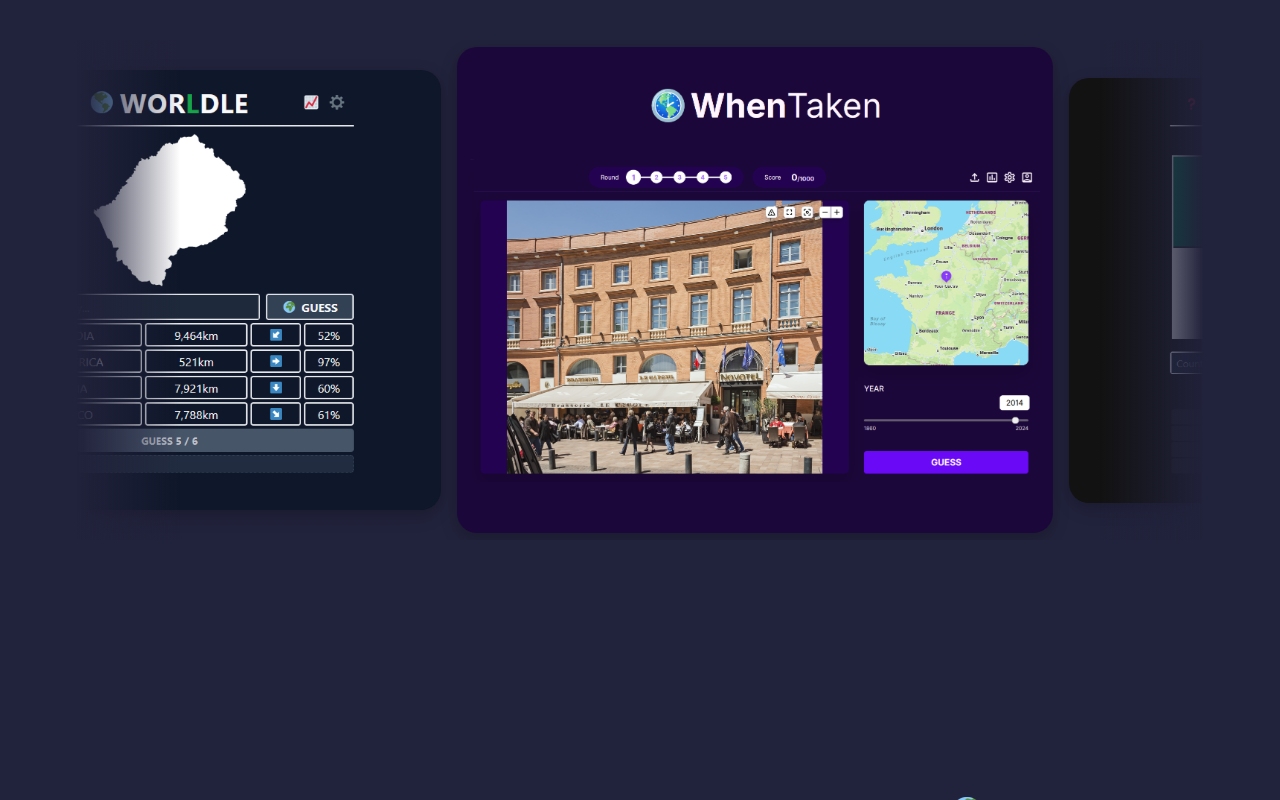
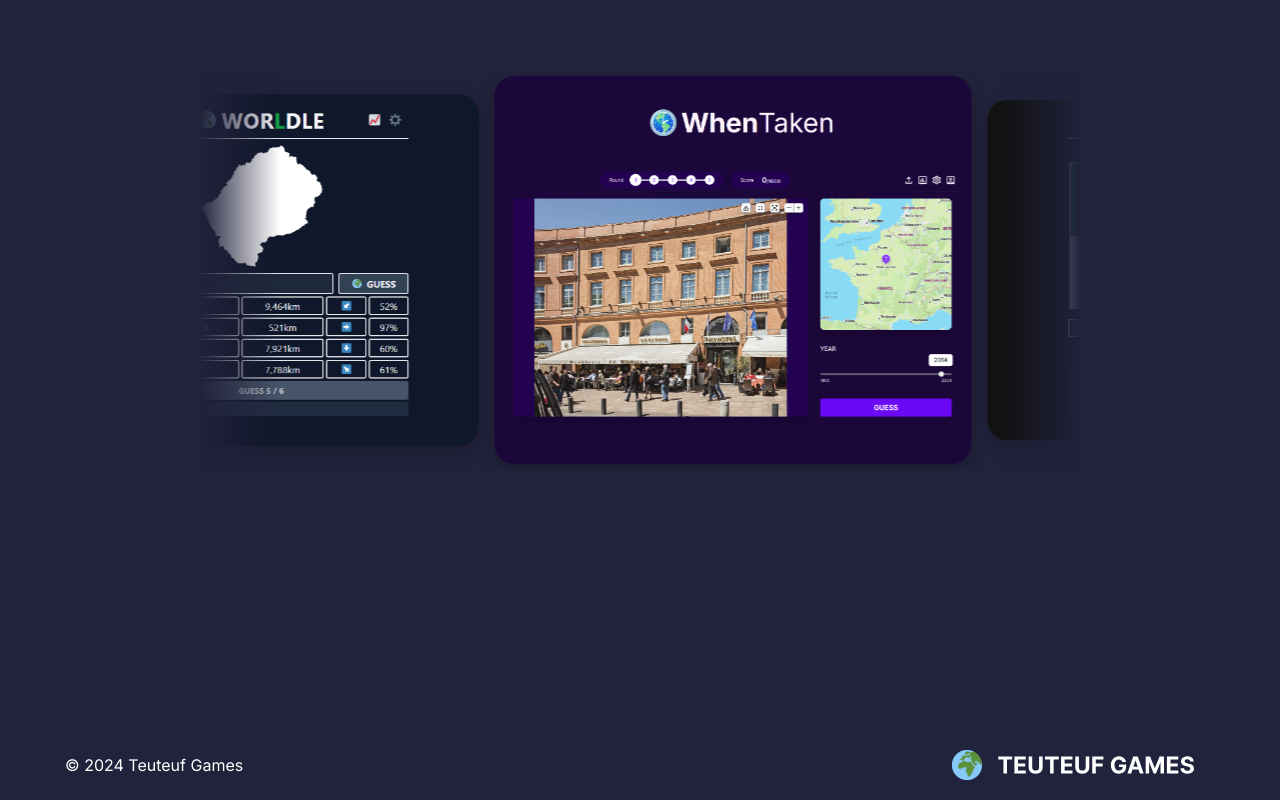
Before and after one commit to IlyaTeuteuf/opera-landing-page, a React (Vite) app: page / in a window 1280 px wide. Built offline with nearby package versions, Linux system fonts and the light colour scheme.

Commit message:
Final commit. Best of luck <3

```diff
--- a/src/App.jsx
+++ b/src/App.jsx
@@ -6,7 +6,7 @@
 import styled from "styled-components";
 
 const InfoWrapper = styled.div`
-  margin: 0 auto auto;
+  flex-grow: 1;
   display: flex;
   flex-direction: column;
   justify-content: center;
--- a/src/components/Card.jsx
+++ b/src/components/Card.jsx
@@ -24,6 +24,8 @@
     transition: transform 0.5s ease;
     object-fit: cover;
     object-position: center;
+    user-select: none;
+
   }
 
   &:hover img{
@@ -116,8 +118,21 @@
     height: ${(props) => (props.$smol ? "85%" : "100%")};
     min-width: 521px;
   }
+  @media screen and (max-height: 900px) {
+    height: ${(props) => (props.$smol ? "85%" : "100%")};
+    min-width: 521px;
+  }
 
   @media screen and (max-width: 1080px) {
+    ${(props) => (props.$smol ? "display: block" : "display: block")};
+
+    p {
+      font-size: 2rem;
+    }
+
+    min-width: 417px;
+  }
+  @media screen and (max-height: 800px) {
     ${(props) => (props.$smol ? "display: block" : "display: block")};
 
     p {
--- a/src/components/GameLogo.jsx
+++ b/src/components/GameLogo.jsx
@@ -3,7 +3,8 @@
 import { useEffect, useRef, useState } from "react";
 
 const StyledGameLogo = styled.span`
-  margin: 32px 0;
+  padding-top: 8px;
+  margin: 0 0 32px;
   color: white;
   text-align: center;
   font-size: 2.5rem;
--- a/src/components/Scroller.jsx
+++ b/src/components/Scroller.jsx
@@ -20,9 +20,19 @@
     gap: 16px;
   }
 
-  &.animate .container {
+  /* &.animate .container {
     animation: ${(props) =>
     props.shift === "left" ? "shiftLeft" : "shiftRight"}
+      1s ease;
+  } */
+  &.animate .container {
+    animation: ${(props) => {
+        if (props.swipe) {
+          return props.shift === "left" ? "shiftLeftSwipe" : "shiftRightSwipe";
+        } else {
+          return props.shift === "left" ? "shiftLeft" : "shiftRight";
+        }
+      }}
       1s ease;
   }
 
@@ -63,7 +73,6 @@
   @keyframes shiftRight {
     0% {
       transform: translateX(-641px);
-
     }
     100% {
       transform: translateX(0);
@@ -79,10 +88,29 @@
     }
   }
 
-  @media screen and (max-width: 1536px) {
+  @media screen and (max-width: 1366px) {
+    max-width: 1150px;
+    height: 500px;
+
+    @keyframes shiftRight {
+      0% {
+        transform: translateX(-536px);
+      }
+      100% {
+        transform: translateX(0);
+      }
     }
 
-  @media screen and (max-width: 1366px) {
+    @keyframes shiftLeft {
+      0% {
+        transform: translateX(536px);
+      }
+      100% {
+        transform: translateX(0);
+      }
+    }
+  }
+  @media screen and (max-height: 900px) {
     max-width: 1150px;
     height: 500px;
 
@@ -128,6 +156,29 @@
       }
     }
   }
+  @media screen and (max-height: 800px) {
+    margin-top: 70px;
+    max-width: 900px;
+    height: 400px;
+
+    @keyframes shiftRight {
+      0% {
+        transform: translateX(-432px);
+      }
+      100% {
+        transform: translateX(0);
+      }
+    }
+
+    @keyframes shiftLeft {
+      0% {
+        transform: translateX(432px);
+      }
+      100% {
+        transform: translateX(0);
+      }
+    }
+  }
 
   @media screen and (max-width: 768px) {
     max-width: 720px;
@@ -141,7 +192,6 @@
     @keyframes shiftRight {
       0% {
         transform: translateX(-213.2px);
-
       }
       100% {
         transform: translateX(0);
@@ -151,7 +201,6 @@
     @keyframes shiftLeft {
       0% {
         transform: translateX(213.2px);
-
       }
       100% {
         transform: translateX(0);
@@ -172,10 +221,26 @@
         transform: translateX(0);
       }
     }
+    @keyframes shiftRightSwipe {
+      0% {
+        transform: translateX(calc(-196.7px + ${(props) => props.swipe}px));
+      }
+      100% {
+        transform: translateX(0);
+      }
+    }
 
     @keyframes shiftLeft {
       0% {
         transform: translateX(196.7px);
+      }
+      100% {
+        transform: translateX(0);
+      }
+    }
+    @keyframes shiftLeftSwipe {
+      0% {
+        transform: translateX(calc(196.7px + ${(props) => props.swipe}px));
       }
       100% {
         transform: translateX(0);
@@ -202,18 +267,20 @@
 const StyledArrow = styled.div`
   position: absolute;
   top: 50%;
-  ${props=>props.right ? 'right: 0' : 'left: 0'};
+  ${(props) => (props.right ? "right: 0" : "left: 0")};
   z-index: 1;
   width: 60px;
   height: 100%;
   color: white;
   pointer-events: none;
   display: none;
-  animation: ${props=>props.right ? 'moveRight' : 'moveLeft'} 2s linear infinite, fade 2s linear infinite;
+  animation: ${(props) => (props.right ? "moveRight" : "moveLeft")} 2s linear
+      infinite,
+    fade 2s linear infinite;
 
-  ${props=>props.right && 'transform: scaleX(-100%)'};
+  ${(props) => props.right && "transform: scaleX(-100%)"};
 
-  svg{
+  svg {
     transform: translateY(-50%);
   }
 
@@ -221,45 +288,45 @@
     display: block;
   }
 
-  @keyframes moveRight{
-    0%{
+  @keyframes moveRight {
+    0% {
       right: 0;
     }
-    15%{
+    15% {
       right: -4px;
     }
-    100%{
+    100% {
       right: -50px;
     }
   }
 
-  @keyframes moveLeft{
-    0%{
+  @keyframes moveLeft {
+    0% {
       left: 0;
     }
-    15%{
+    15% {
       left: -4px;
     }
-    100%{
+    100% {
       left: -50px;
     }
   }
 
-  @keyframes fade{
-    0%{
+  @keyframes fade {
+    0% {
       opacity: 0;
     }
-    15%{
+    15% {
       opacity: 1;
     }
-    75%{
+    75% {
       opacity: 0;
     }
-    100%{
+    100% {
       opacity: 0;
     }
   }
-`
+`;
 
 function Scroller() {
   const { activeIndex, setActiveIndex, gamesData } = useGames();
@@ -341,39 +408,38 @@
   const handleTouchStart = (e) => {
     setIsPaused(true);
     startX.current = e.touches[0].clientX;
-
-  }
+  };
 
   const handleTouchMove = (e) => {
     if (!startX.current) return;
     const delta = e.touches[0].clientX - startX.current;
-    if (containerRef.current) {
-      containerRef.current.style.left = `${delta}px`;
+    setSwipe(delta);
+    if (containerRef) {
+      containerRef.current.style.transform = `translateX(${delta}px)`;
     }
-    setSwipe(delta);
-  }
+  };
 
   const handleTouchEnd = () => {
     setIsPaused(false);
     if (swipe > 80) handleDecrementIndex();
     if (swipe < -80) handleIncrementIndex();
 
-    if (containerRef.current) {
-      containerRef.current.style.transition = 'all 1s ease'
-      containerRef.current.style.left = '0';
-
-      setTimeout(()=>{
-        containerRef.current.style.transition = '';
-      },1000)
+    startX.current = 0;
+    if (containerRef) {
+      containerRef.current.style.transform = `translateX(${0}px)`;
     }
 
-    startX.current = 0;
+    setTimeout(() => {
       setSwipe(0);
-  }
-
+    }, 1000);
+  };
 
   return (
-    <StyledScroller shift={shift} swipe={swipe} className={` ${shift ? "animate" : ""}`} >
+    <StyledScroller
+      shift={shift}
+      swipe={swipe}
+      className={` ${shift ? "animate" : ""}`}
+    >
       <StyledArrow right={false}>
         <svg
           xmlns="http://www.w3.org/2000/svg"
@@ -387,7 +453,7 @@
           <polyline points="15 18 9 12 15 6" />
         </svg>
       </StyledArrow>
-      <div className={`container`} >
+      <div className={`container`} ref={containerRef}>
         {indices.map((index, i) => (
           <Card
             key={keys.current[i]}
@@ -408,9 +474,9 @@
             }
             shift={shift}
             // touch events
-            onTouchStart={handleTouchStart}
-            onTouchMove={handleTouchMove}
-            onTouchEnd={handleTouchEnd}
+            onTouchStart={i === 2 ? handleTouchStart : null}
+            onTouchMove={i === 2 ? handleTouchMove : null}
+            onTouchEnd={i === 2 ? handleTouchEnd : null}
           />
         ))}
       </div>
```
Lines whose indentation alone changed are shown as unchanged.
